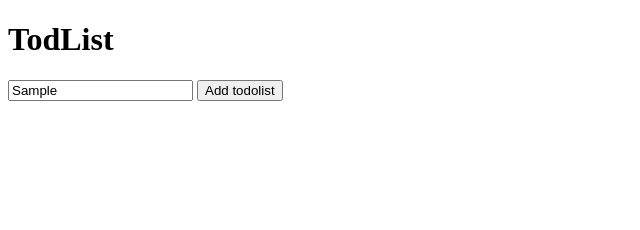
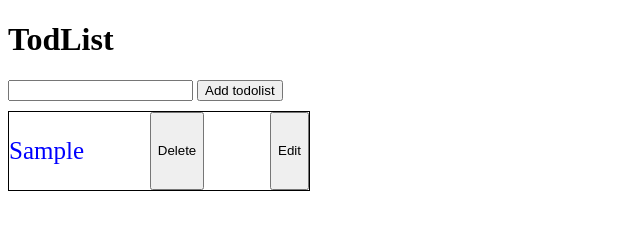
Before and after one commit to PRABHAT-BANKAI/JavaScript-5-00, a plain HTML site: page day25todolist/todolist.html in a window 1280 px wide. Both pictures are taken after typing "Sample" into the empty fields and a click on the button "Add todolist". Shown: the whole page, without its empty margins (0-640 px from the left). Drawn offline with Linux system fonts and the light colour scheme.

Commit message:
todolist

```diff
--- a/day25todolist/todo.js
+++ b/day25todolist/todo.js
@@ -1,10 +1,44 @@
 const addBtn = document.querySelector("#addBtn");
-let array = [];
+const inputData = document.querySelector("#todoInput");
+const container = document.querySelector("#container");
+let array = JSON.parse(localStorage.getItem("todolist")) || [];
+
 addBtn.addEventListener("click", () => {
-  const inputData = document.querySelector("#todoInput").value;
-  console.log(inputData);
+  // const inputData = document.querySelector("#todoInput")
+  if (inputData.value == "") {
+    alert("please enter your task");
+    return;
+  }
 
-  array.push(inputData);
+  array.push(inputData.value);
+  showData();
+  localStorage.setItem("todolist", JSON.stringify(array));
+  inputData.value = "";
+});
 
-  console.log(array);
-});
+function showData() {
+  container.innerHTML = "";
+  array.forEach((element, index) => {
+    let card = document.createElement("div");
+    card.className = "card";
+    let para = document.createElement("p");
+    let deleteBtn = document.createElement("button");
+    deleteBtn.textContent = "Delete";
+    console.log(index);
+    deleteBtn.addEventListener("click", () => {
+      const filterData = array.filter((element, i) => {
+        return i != index;
+      });
+
+      localStorage.setItem("todolist", JSON.stringify(filterData));
+      showData();
+    });
+    let editBtn = document.createElement("button");
+    editBtn.textContent = "Edit";
+    para.textContent = element;
+    card.append(para, deleteBtn,editBtn);
+    container.append(card);
+  });
+}
+
+showData();
--- a/day25todolist/todolist.html
+++ b/day25todolist/todolist.html
@@ -4,13 +4,26 @@
     <meta charset="UTF-8" />
     <meta name="viewport" content="width=device-width, initial-scale=1.0" />
     <title>Document</title>
+    <style>
+      .card {
+        display: flex;
+        width: 300px;
+        border: 1px solid black;
+        justify-content: space-between;
+        margin-top: 10px;
+      }
+      .card p {
+        font-size: 25px;
+        color: blue;
+      }
+    </style>
   </head>
   <body>
     <h1>TodList</h1>
     <input id="todoInput" type="text" />
     <button id="addBtn">Add todolist</button>
 
-    <div></div>
+    <div id="container"></div>
     <script src="/todo.js"></script>
   </body>
 </html>
```
